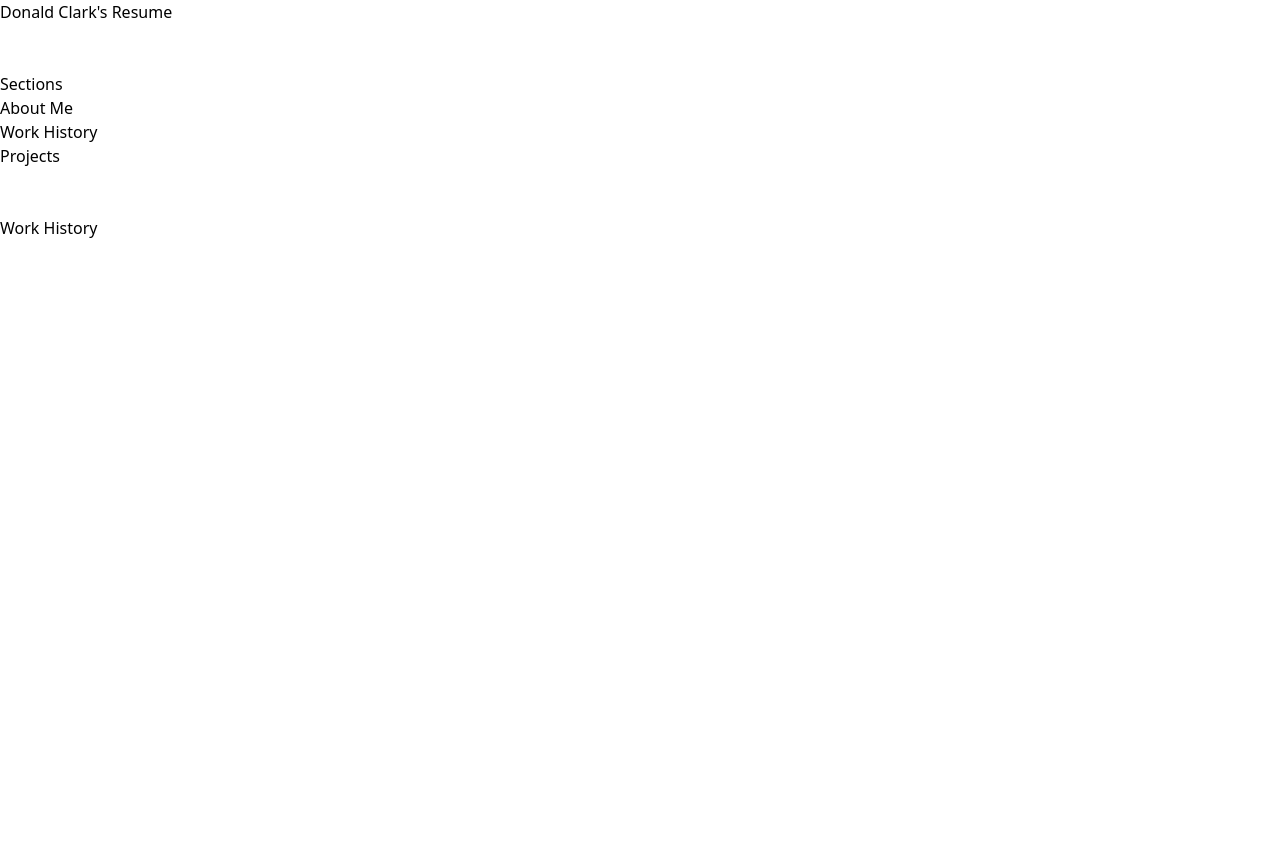
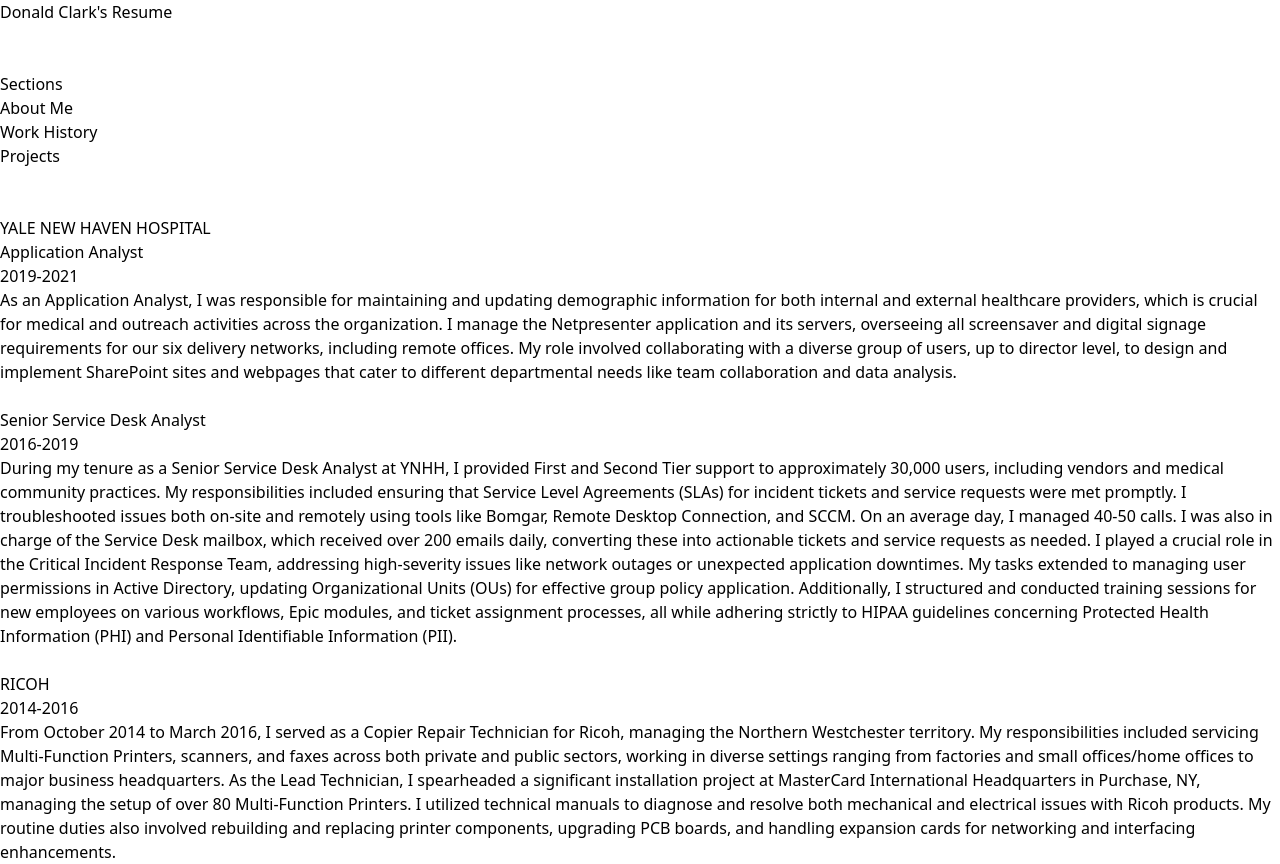
Before and after one commit to DonClark93/dc-resume, a React (Vite) app: page / in a window 1280 px wide. Both pictures are taken after a click on the item "Work History". Before the commit the page ends 800 px from the top, so only its background shows below. Built offline with nearby package versions, Linux system fonts and the light colour scheme.

Commit message:
learned about rerenders

```diff
--- a/src/App.jsx
+++ b/src/App.jsx
@@ -2,27 +2,30 @@
 //import reactLogo from './assets/react.svg'
 //import viteLogo from '/vite.svg'
 import './index.css'
-import Container from './layouts/Container'
-import AboutMe from './components/AboutMe'
-import Projects from './components/Projects'
-import WorkHistory from './components/WorkHistory'
-import Default from './components/Default'
+import Container from './layouts/Container.jsx'
+import AboutMe from './components/AboutMe.jsx'
+import Projects from './components/Projects.jsx'
+import WorkHistory from './components/WorkHistory.jsx'
+import Default from './components/Default.jsx'
 
 
 function App() {
 
   //const [count, setCount] = useState(0)
   const [activity,setActivity] = useState(Default)
+  const about = <AboutMe/>
+  const projects = <Projects/>
+  const work = <WorkHistory/>
 
   function updateView(val){
     if(val == "about"){
-      setActivity(AboutMe)
+      setActivity(about)
     }
     if(val == "work"){
-      setActivity(WorkHistory)
+      setActivity(work)
     }
     if(val == "projects"){
-      setActivity(Projects)
+      setActivity(projects)
     }
   }
 
@@ -50,9 +53,8 @@
       </ul>
       <br></br>
       <br></br>
-      <Container>
-      {activity}
-      </Container>
+      <Container activity={activity}/>
+
     </>
   )
 }
--- a/src/components/AboutMe.jsx
+++ b/src/components/AboutMe.jsx
@@ -1,7 +1,5 @@
-function AboutMe(){
+export default function AboutMe(){
     return(
         <>about Me</>
     )
 }
-
-export default AboutMe
--- a/src/components/Default.jsx
+++ b/src/components/Default.jsx
@@ -1,7 +1,5 @@
-function Default(){
+export default function Default(){
     return(
         <>Default</>
     )
 }
-
-export default Default
--- a/src/components/Projects.jsx
+++ b/src/components/Projects.jsx
@@ -1,7 +1,5 @@
-function Projects(){
+export default function Projects(){
     return(
         <>Projects</>
     )
 }
-
-export default Projects
--- a/src/components/WorkHistory.jsx
+++ b/src/components/WorkHistory.jsx
@@ -1,7 +1,24 @@
-function WorkHistory(){
+export default function WorkHistory() {
     return(
-        <>Work History</>
+        <>
+            <h1>YALE NEW HAVEN HOSPITAL</h1>
+            <h2>Application Analyst</h2>
+            <h3>2019-2021</h3>
+            <p>
+            As an Application Analyst, I was responsible for maintaining and updating demographic information for both internal and external healthcare providers, which is crucial for medical and outreach activities across the organization.  I manage the Netpresenter application and its servers, overseeing all screensaver and digital signage requirements for our six delivery networks, including remote offices. My role involved collaborating with a diverse group of users, up to director level, to design and implement SharePoint sites and webpages that cater to different departmental needs like team collaboration and data analysis.
+            </p>
+            <br/>
+            <h2>Senior Service Desk Analyst</h2>
+            <h3>2016-2019</h3>
+            <p>
+            During my tenure as a Senior Service Desk Analyst at YNHH, I provided First and Second Tier support to approximately 30,000 users, including vendors and medical community practices. My responsibilities included ensuring that Service Level Agreements (SLAs) for incident tickets and service requests were met promptly. I troubleshooted issues both on-site and remotely using tools like Bomgar, Remote Desktop Connection, and SCCM. On an average day, I managed 40-50 calls.  I was also in charge of the Service Desk mailbox, which received over 200 emails daily, converting these into actionable tickets and service requests as needed. I played a crucial role in the Critical Incident Response Team, addressing high-severity issues like network outages or unexpected application downtimes. My tasks extended to managing user permissions in Active Directory, updating Organizational Units (OUs) for effective group policy application. Additionally, I structured and conducted training sessions for new employees on various workflows, Epic modules, and ticket assignment processes, all while adhering strictly to HIPAA guidelines concerning Protected Health Information (PHI) and Personal Identifiable Information (PII).
+            </p>
+            <br/>
+            <h1>RICOH</h1>
+            <h3>2014-2016</h3>
+            <p>
+            From October 2014 to March 2016, I served as a Copier Repair Technician for Ricoh, managing the Northern Westchester territory. My responsibilities included servicing Multi-Function Printers, scanners, and faxes across both private and public sectors, working in diverse settings ranging from factories and small offices/home offices to major business headquarters. As the Lead Technician, I spearheaded a significant installation project at MasterCard International Headquarters in Purchase, NY, managing the setup of over 80 Multi-Function Printers. I utilized technical manuals to diagnose and resolve both mechanical and electrical issues with Ricoh products. My routine duties also involved rebuilding and replacing printer components, upgrading PCB boards, and handling expansion cards for networking and interfacing enhancements.
+            </p>
+        </>
     )
 }
-
-export default WorkHistory
--- a/src/layouts/Container.jsx
+++ b/src/layouts/Container.jsx
@@ -1,9 +1,5 @@
-function Container({children}){
+export default function Container(props){
     return(
-        <>
-            {children}
-        </>
+        <>{props.activity}</>
     )
 }
-
-export default Container
--- a/vite.config.js
+++ b/vite.config.js
@@ -4,7 +4,7 @@
 
 // https://vite.dev/config/
 export default defineConfig({
-  plugins: [react()],
+  plugins: [react({include: "**/*.jsx",})],
   css: {
     postcss: {
       plugins: [tailwindcss()],
```
